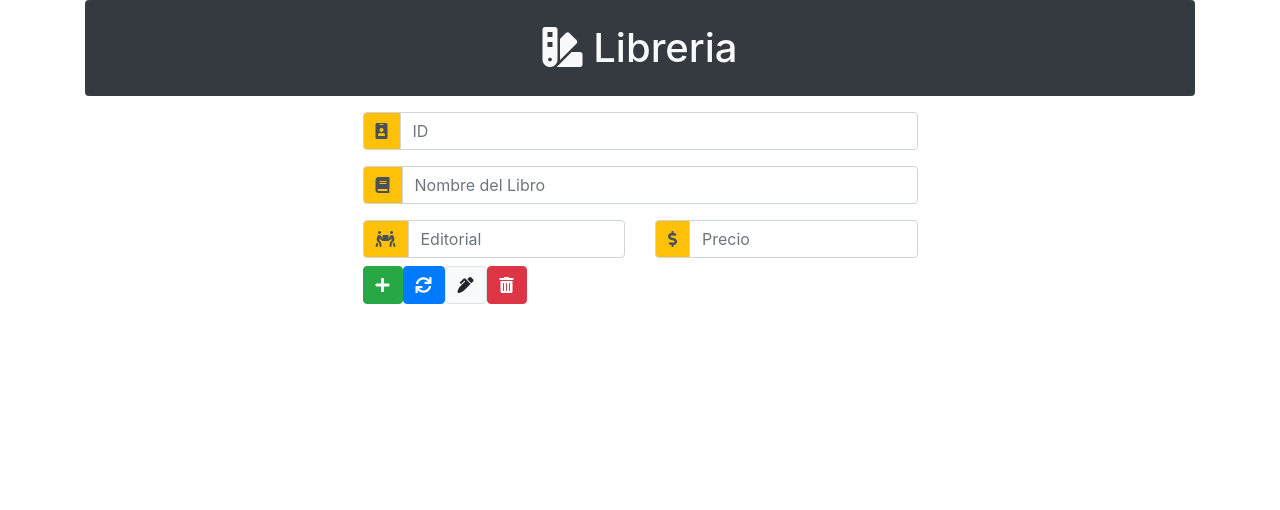
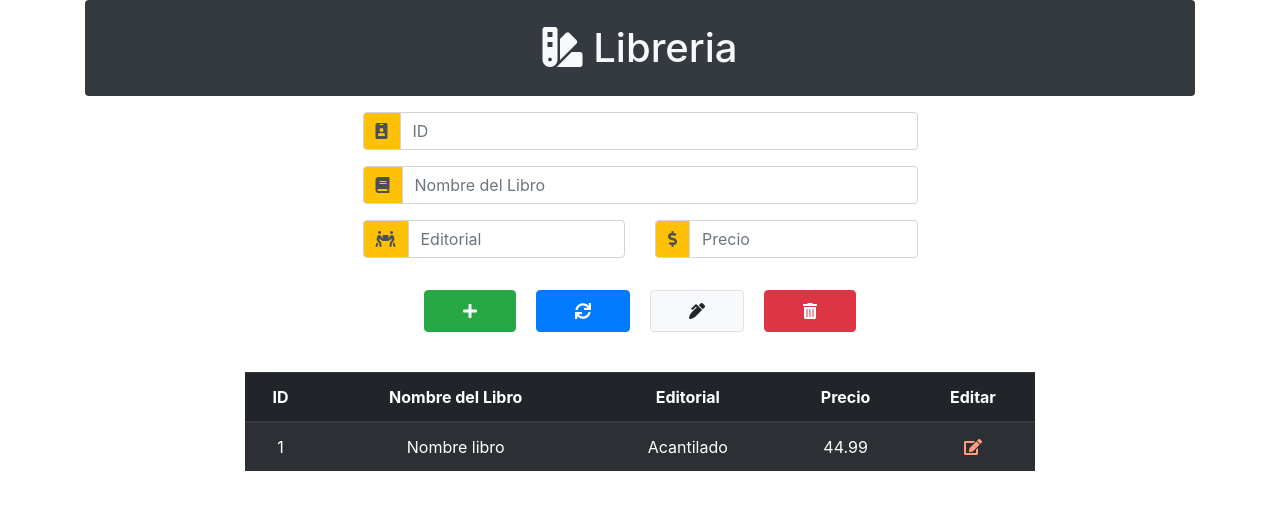
Before and after one commit to luisfor/biblioteca-php, a PHP site: page / in a window 1280 px wide. Shown: the top 510 px of the page. Run offline with PHP 8.4, Linux system fonts and the light colour scheme; some libraries are stand-ins or nearby versions.

Commit message:
creacion de tablas
se crean tablas y archivo de  bases de datos

```diff
--- a/css/estilos.css
+++ b/css/estilos.css
@@ -0,0 +1,13 @@
+.d-flex button{
+	margin: 1.5em 0.6em;
+	padding: 0.5em 2.4em;
+}
+
+.d-flex table{
+	margin: 1em 10em;
+}
+
+table .btnedit{
+	color: lightsalmon;
+	cursor: pointer;
+}
--- a/index.php
+++ b/index.php
@@ -33,7 +33,7 @@
 							<?php inputElementos("<i class='fa fa-dollar-sign'></i>", "Precio","precio_libro", ""); ?>
 						</div>
 					</div>
-					<div class="d-flex">
+					<div class="d-flex justify-content-center">
 						<?php buttonElementos("btn-create", "btn btn-success", "<i class='fa fa-plus'></i>", "crear", "data-toggle='tooltip' data-placement='bottom' title='Crear'"); ?>
 						<?php buttonElementos("btn-read", "btn btn-primary", "<i class='fa fa-sync'></i>", "leer", "data-toggle='tooltip' data-placement='bottom' title='leer'"); ?>
 						<?php buttonElementos("btn-update", "btn btn-light border", "<i class='fa fa-pen-alt'></i>", "editar", "data-toggle='tooltip' data-placement='bottom' title='Editar'"); ?>
@@ -41,7 +41,28 @@
 					</div>
 				</form>
 			</div>
-
+			<div class="d-flex table-data">
+				<table class="table table-striped table-dark">
+					<thead class="thead-dark">
+						<tr>
+							<th>ID</th>
+							<th>Nombre del Libro</th>
+							<th>Editorial</th>
+							<th>Precio</th>
+							<th>Editar</th>
+						</tr>
+					</thead>
+					<tbody id="tbody">
+						<tr>
+							<td>1</td>
+							<td>Nombre libro</td>
+							<td>Acantilado</td>
+							<td>44.99</td>
+							<td><i class="fa fa-edit btnedit"></i></td>
+						</tr>
+					</tbody>
+				</table>
+			</div>
 
 		</div>
 	</main>
```
Also changed, not shown: bd/bd.php (added).
